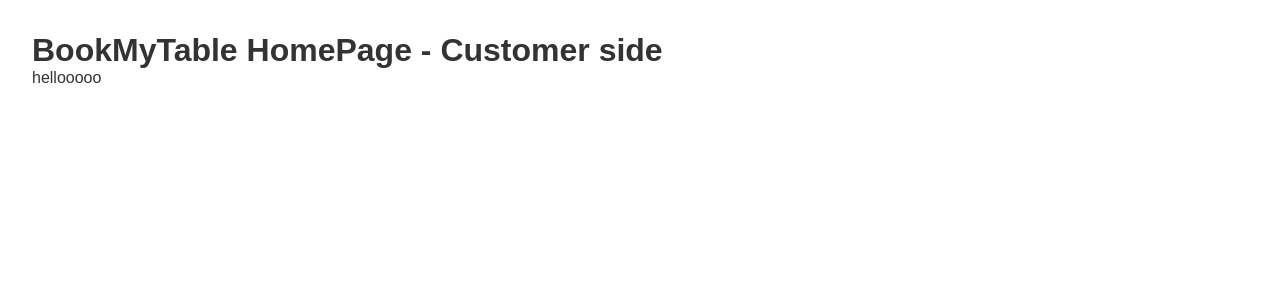
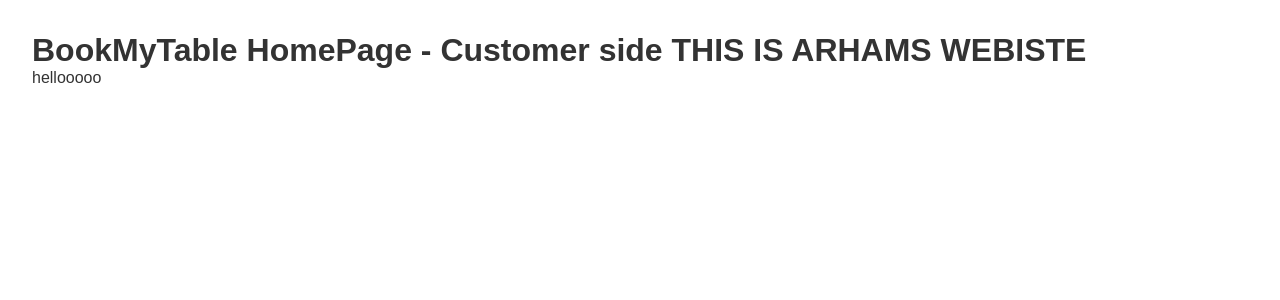
Before and after one commit to aimbot20/bookmytable_real, a Django app: page / in a window 1280 px wide. Shown: the part 87-387 px from the top of the page. Run offline with Django 5.2, Linux system fonts and the light colour scheme.

Commit message:
arham made changes

```diff
--- a/BookMyTable/templates/website/index.html
+++ b/BookMyTable/templates/website/index.html
@@ -6,7 +6,7 @@ Homepage
 
 {% block content %}
 <h1>
-    BookMyTable HomePage - Customer side
+    BookMyTable HomePage - Customer side THIS IS ARHAMS WEBISTE
 </h1>
 <p>hellooooo</p>
 {% endblock %}
```
